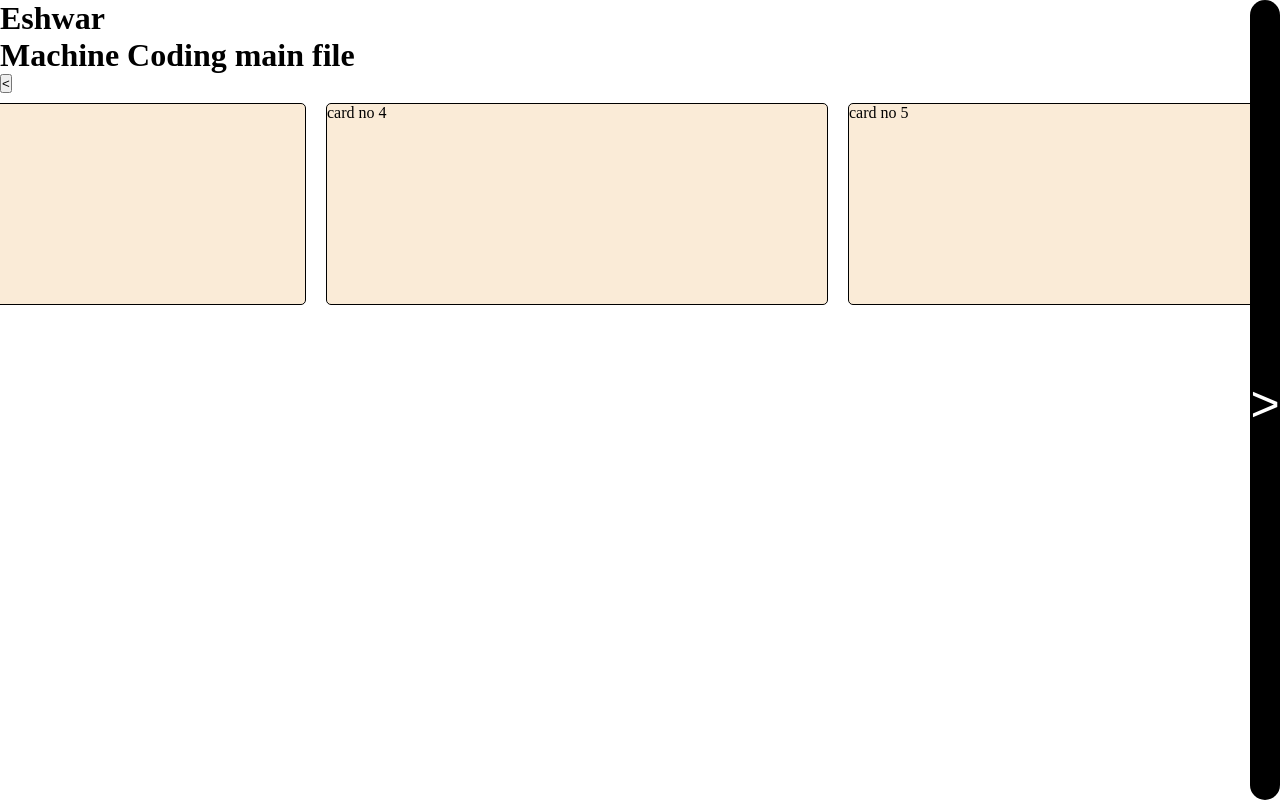
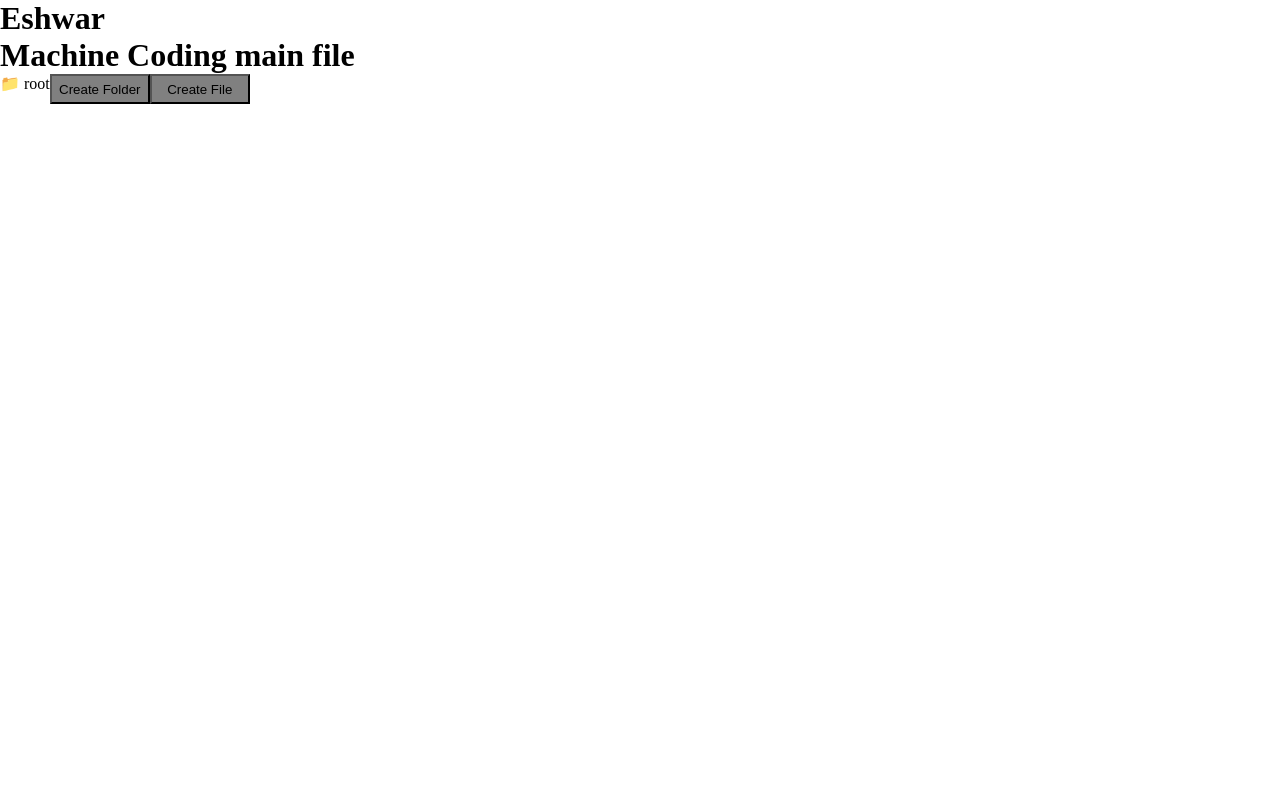
Before and after one commit to Eshwar066/React-Practice, a React (Create React App) app: page / in a window 1280 px wide. Built offline with nearby package versions, Linux system fonts and the light colour scheme.

Commit message:
FileExplorer machine Coding

```diff
--- a/src/MachineCoding.js
+++ b/src/MachineCoding.js
@@ -1,11 +1,13 @@
 import Carousel from "./MachineCodingQues/CarosuelUi/carosuel"
+import FileEplorerMain from "./MachineCodingQues/FileExplorerCode/fileExplorerMain"
 
 const MachineCoding=()=>{
 
 
     return (<>
     <h1> Machine Coding main file</h1>
-    <Carousel/>
+    {/* <Carousel/> */}
+    <FileEplorerMain/>
     </>
     )
 }
--- /dev/null
+++ b/src/MachineCodingQues/FileExplorerCode/fileData.js
@@ -0,0 +1,21 @@
+export const fileData={
+        id:1,
+        fileName: "root",
+        isFolder:true,
+        items:[{
+            id:2,
+            fileName: "src",
+            isFolder:true,
+            items:[{
+                id:3,
+                fileName:"web",
+                isFolder:true,
+                items:[{
+                    id:4,
+                    fileName:"data.html",
+                    isFolder:false,
+                    items:[]
+                }]
+            }]
+        }]
+    }
--- /dev/null
+++ b/src/MachineCodingQues/FileExplorerCode/fileExplorer.js
@@ -0,0 +1,85 @@
+import { useState } from "react";
+
+const FileExplorer = (props) => {
+  const [expandState, setExpandState] = useState(false);
+  const [inputString, setInputString] = useState("");
+  const [formState, setFormState] = useState({createFolder:false,createFile:false});
+
+  const handleChange = (e) => {
+    setInputString(e.target.value);
+  };
+
+  const handleSubmit = (e) => {
+    e.preventDefault(); // Prevent page reload
+   props?.handleSubmit(inputString, formState.createFolder ? true : false,props.explorerData?.id);
+
+    setInputString("");
+
+    // Delay resetting formState to ensure the form is not removed before submission completes
+    setTimeout(() => {
+      setFormState({ createFolder: false, createFile: false });
+    }, 100);
+
+  };
+
+
+  const formComponent=()=>{
+    return(
+      <form onSubmit={handleSubmit}>
+      <input
+      autoFocus={true}
+        placeholder="file name"
+        value={inputString}
+        onChange={handleChange}
+      />
+      <button
+        type="submit"
+        style={{ background: "grey", width: "100px", height: "30px" }}
+      >
+        Submit
+      </button>
+    </form>
+    )
+  }
+
+  return (
+    <div>
+      <div style={{display:"flex"}}>
+
+      <div onClick={() => setExpandState(!expandState)}>
+        📁 {props.explorerData.fileName}{" "}
+
+      </div>
+      <button
+          onClick={()=>setFormState({...formState,createFolder:true})}
+          style={{ background: "grey", width: "100px", height: "30px" }}
+        >
+          {" "}
+          Create Folder
+        </button>{" "}
+        <button onClick={()=>setFormState({...formState,createFile:true})} style={{ background: "grey", width: "100px", height: "30px" }}>
+          Create File
+        </button>
+      </div>
+        {(formState.createFile || formState.createFolder) && formComponent()}
+
+      <div
+        style={{ display: expandState ? "block" : "none", marginLeft: "30px" }}
+      >
+        {props.explorerData.items.map((item,id) => {
+          if (item.isFolder) {
+            return (
+              <div key={item.id} >
+                <FileExplorer explorerData={item} handleSubmit={props.handleSubmit} />
+              </div>
+            );
+          } else {
+            return <>{item.fileName}</>;
+          }
+        })}
+      </div>
+    </div>
+  );
+};
+
+export default FileExplorer;
--- /dev/null
+++ b/src/MachineCodingQues/FileExplorerCode/fileExplorerMain.js
@@ -0,0 +1,48 @@
+import { useState } from "react";
+import { fileData } from "./fileData";
+import FileExplorer from "./fileExplorer";
+
+const FileEplorerMain=()=>{
+    const [explorerData,setExplorerData]= useState(fileData);
+
+    console.log(">>explorerData",explorerData);
+
+
+    const addItem = (currentFolder, parentId, newItem) => {
+        if (currentFolder.id === parentId) {
+            // Found the folder where we need to insert the new item
+            return {
+                ...currentFolder,
+                items: [...currentFolder.items, newItem],
+            };
+        }
+
+        // If not found, check inside each subfolder (recursive search)
+        return {
+            ...currentFolder,
+            items: currentFolder.items.map((item) =>
+                item.isFolder ? addItem(item, parentId, newItem) : item
+            ),
+        };
+    };
+
+    const handleSubmit = (value, isFolder, parentId) => {
+        setExplorerData((prevData) =>
+            addItem(prevData, parentId, {
+                id: Date.now(), // Generate a unique ID
+                fileName: value,
+                isFolder,
+                items: [],
+            })
+        );
+    };
+
+
+return(<>
+ <div>
+   <FileExplorer explorerData={explorerData} handleSubmit={handleSubmit}/>
+</div>
+</>)
+}
+
+export default FileEplorerMain;
```
Also changed, not shown: 1 other file (tests, documents, lock files or other folders).
